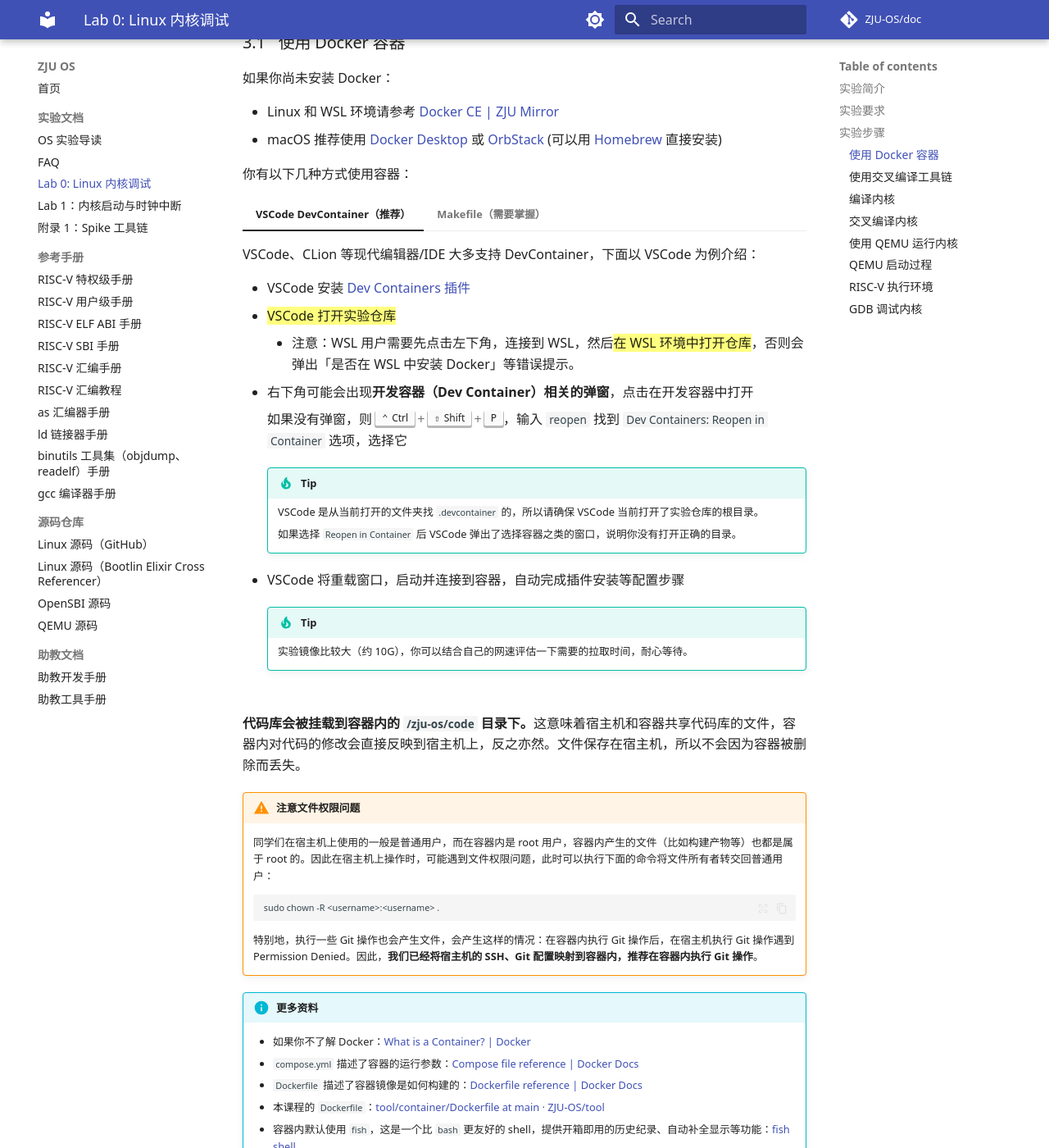
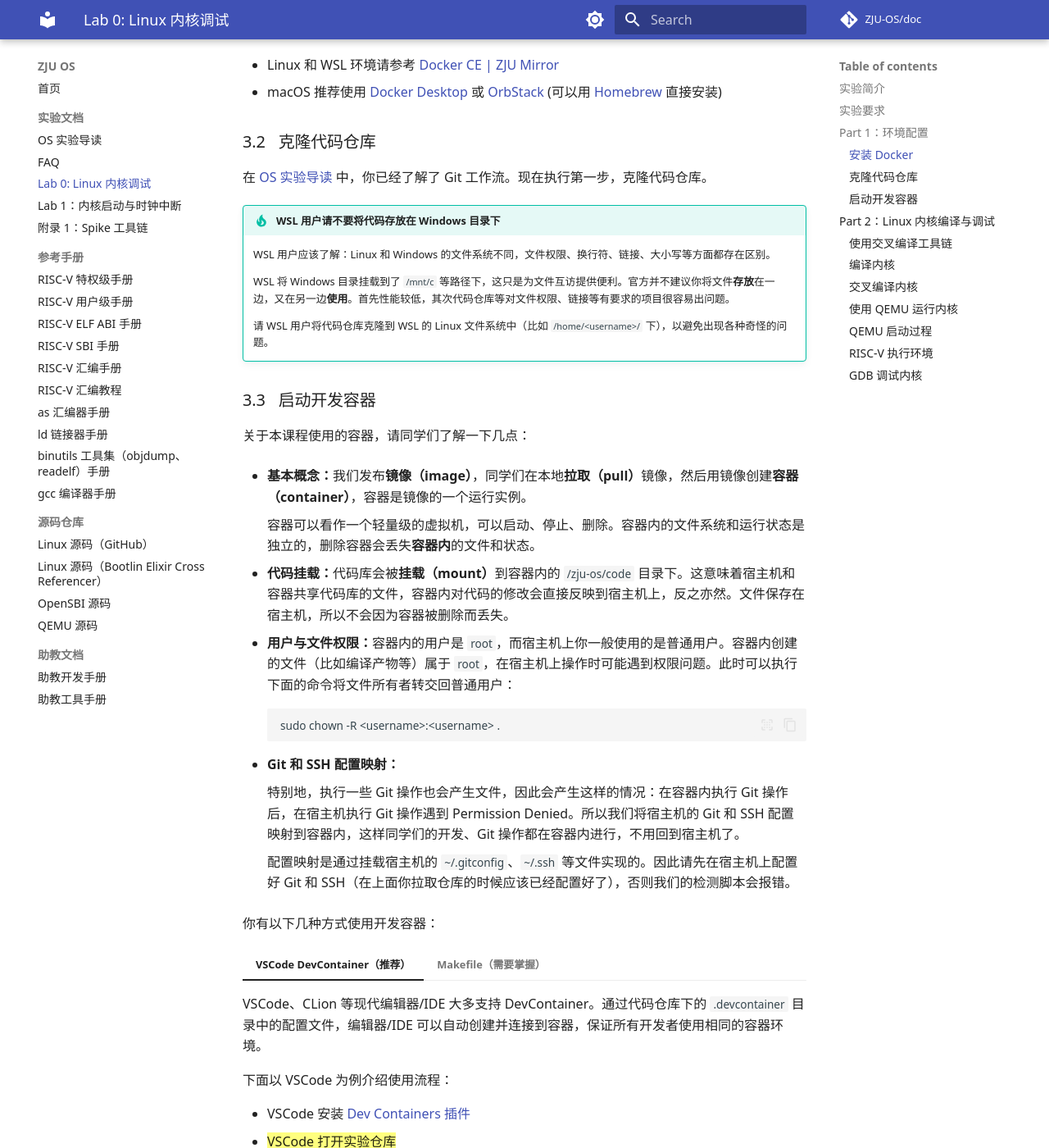
Before and after one commit to hharryz/zju-os-doc, an MkDocs documentation site: the page built from docs/lab0.md, in a window 1280 px wide and 1400 px high, scrolled down 1312 px. Shown: the whole window at 82% size. Built offline with MkDocs 1.6.1 and Material for MkDocs 9.7.7, drawn with Linux system fonts in a browser that asks for light colours; comment, search, counter and statistics services are not loaded; some of the changed text lies outside the part shown.

Commit message:
lab0: rearrange part

````diff
--- a/docs/lab0.md
+++ b/docs/lab0.md
@@ -29,26 +29,58 @@
 
     本文档中标记为考点的方块是希望同学们能掌握的知识点，会在验收时提问。
 
-## 实验步骤
+## Part 1：环境配置
 
-在 [OS 实验导读](intro.md) 中，你应该已经把仓库克隆到本地了。
-
-### 使用 Docker 容器
+### 安装 Docker
 
 如果你尚未安装 Docker：
 
 - Linux 和 WSL 环境请参考 [Docker CE | ZJU Mirror](https://mirrors.zju.edu.cn/docs/docker-ce/)
 - macOS 推荐使用 [Docker Desktop](https://docs.docker.com/desktop/setup/install/mac-install/) 或 [OrbStack](https://orbstack.dev/download) (可以用 [Homebrew](https://formulae.brew.sh/formula/docker) 直接安装)
 
-你有以下几种方式使用容器：
+### 克隆代码仓库
+
+在 [OS 实验导读](intro.md) 中，你已经了解了 Git 工作流。现在执行第一步，克隆代码仓库。
+
+!!! tip "WSL 用户请不要将代码存放在 Windows 目录下"
+
+    WSL 用户应该了解：Linux 和 Windows 的文件系统不同，文件权限、换行符、链接、大小写等方面都存在区别。
+
+    WSL 将 Windows 目录挂载到了 `/mnt/c` 等路径下，这只是为文件互访提供便利。官方并不建议你将文件**存放**在一边，又在另一边**使用**。首先性能较低，其次代码仓库等对文件权限、链接等有要求的项目很容易出问题。
+
+    请 WSL 用户将代码仓库克隆到 WSL 的 Linux 文件系统中（比如 `/home/<username>/` 下），以避免出现各种奇怪的问题。
+
+### 启动开发容器
+
+关于本课程使用的容器，请同学们了解一下几点：
+
+- **基本概念：**我们发布**镜像（image）**，同学们在本地**拉取（pull）**镜像，然后用镜像创建**容器（container）**，容器是镜像的一个运行实例。
+
+    容器可以看作一个轻量级的虚拟机，可以启动、停止、删除。容器内的文件系统和运行状态是独立的，删除容器会丢失**容器内**的文件和状态。
+
+- **代码挂载：**代码库会被**挂载（mount）**到容器内的 `/zju-os/code` 目录下。这意味着宿主机和容器共享代码库的文件，容器内对代码的修改会直接反映到宿主机上，反之亦然。文件保存在宿主机，所以不会因为容器被删除而丢失。
+- **用户与文件权限：**容器内的用户是 `root`，而宿主机上你一般使用的是普通用户。容器内创建的文件（比如编译产物等）属于 `root`，在宿主机上操作时可能遇到权限问题。此时可以执行下面的命令将文件所有者转交回普通用户：
+
+    ```shell
+    sudo chown -R <username>:<username> .
+    ```
+
+- **Git 和 SSH 配置映射：**
+
+    特别地，执行一些 Git 操作也会产生文件，因此会产生这样的情况：在容器内执行 Git 操作后，在宿主机执行 Git 操作遇到 Permission Denied。所以我们将宿主机的 Git 和 SSH 配置映射到容器内，这样同学们的开发、Git 操作都在容器内进行，不用回到宿主机了。
+
+    配置映射是通过挂载宿主机的 `~/.gitconfig`、`~/.ssh` 等文件实现的。因此请先在宿主机上配置好 Git 和 SSH（在上面你拉取仓库的时候应该已经配置好了），否则我们的检测脚本会报错。
+
+你有以下几种方式使用开发容器：
 
 === "VSCode DevContainer（推荐）"
 
-    VSCode、CLion 等现代编辑器/IDE 大多支持 DevContainer，下面以 VSCode 为例介绍：
+    VSCode、CLion 等现代编辑器/IDE 大多支持 DevContainer。通过代码仓库下的 `.devcontainer` 目录中的配置文件，编辑器/IDE 可以自动创建并连接到容器，保证所有开发者使用相同的容器环境。
+
+    下面以 VSCode 为例介绍使用流程：
 
     - VSCode 安装 [Dev Containers 插件](https://marketplace.visualstudio.com/items?itemName=ms-vscode-remote.remote-containers)
     - {==VSCode 打开实验仓库==}
-        - 注意：WSL 用户需要先点击左下角，连接到 WSL，然后{==在 WSL 环境中打开仓库==}，否则会弹出「是否在 WSL 中安装 Docker」等错误提示。
     - 右下角可能会出现**开发容器（Dev Container）相关的弹窗**，点击在开发容器中打开
 
         如果没有弹窗，则 ++ctrl+shift+p++，输入 `reopen` 找到 `Dev Containers: Reopen in Container` 选项，选择它
@@ -64,6 +96,8 @@
         !!! tip
 
             实验镜像比较大（约 10G），你可以结合自己的网速评估一下需要的拉取时间，耐心等待。
+
+            右下角应该会有弹窗表示开发容器正在启动，你可以点击查看日志了解启动进度。
 
 === "Makefile（需要掌握）"
 
@@ -97,18 +131,6 @@
 
         将 Docker 命令封装为 Makefile 目标仅仅是为了让常用操作更简便，不用打一长串命令。建议你自行学习 Makefile 中的命令含义，以便日后遇到问题时知道该怎么做。
 
-**代码库会被挂载到容器内的 `/zju-os/code` 目录下。**这意味着宿主机和容器共享代码库的文件，容器内对代码的修改会直接反映到宿主机上，反之亦然。文件保存在宿主机，所以不会因为容器被删除而丢失。
-
-!!! warning "注意文件权限问题"
-
-    同学们在宿主机上使用的一般是普通用户，而在容器内是 root 用户，容器内产生的文件（比如构建产物等）也都是属于 root 的。因此在宿主机上操作时，可能遇到文件权限问题，此时可以执行下面的命令将文件所有者转交回普通用户：
-
-    ```shell
-    sudo chown -R <username>:<username> .
-    ```
-
-    特别地，执行一些 Git 操作也会产生文件，会产生这样的情况：在容器内执行 Git 操作后，在宿主机执行 Git 操作遇到 Permission Denied。因此，**我们已经将宿主机的 SSH、Git 配置映射到容器内，推荐在容器内执行 Git 操作**。
-
 !!! info "更多资料"
 
     - 如果你不了解 Docker：[What is a Container? | Docker](https://www.docker.com/resources/what-container)
@@ -116,6 +138,8 @@
     - `Dockerfile` 描述了容器镜像是如何构建的：[Dockerfile reference | Docker Docs](https://docs.docker.com/reference/dockerfile/)
     - 本课程的 `Dockerfile`：[tool/container/Dockerfile at main · ZJU-OS/tool](https://github.com/ZJU-OS/tool/blob/main/container/Dockerfile)
     - 容器内默认使用 `fish`，这是一个比 `bash` 更友好的 shell，提供开箱即用的历史纪录、自动补全显示等功能：[fish shell](https://fishshell.com/)
+
+## Part 2：Linux 内核编译与调试
 
 ### 使用交叉编译工具链
 
@@ -357,13 +381,16 @@ Domain0 Next Mode           : S-mode
 
 ### RISC-V 执行环境
 
-请打开 Volume I: Unprivileged ISA Specification，阅读：
+请打开 RISC-V 非特权级手册，阅读：
 
-- （1 页）1.2. RISC-V Software Execution Environments and Harts
+- [1.2. RISC-V Software Execution Environments and Harts](spec/riscv-unprivileged.html#_risc_v_software_execution_environments_and_harts)
 
-我们希望你阅读后理解下列概念：
+你应该理解下列概念：
 
 - **Hart（hardware thread）**是抽象的执行资源，独立获取和执行指令。
+
+    因为有 Hart 这一层抽象，操作系统看到的情况也有可能与真实的硬件不同。比如，即使 CPU 只有单个物理核心，OpenSBI 这样的 SEE 也可以通过时间复用的方式，向上层提供多个 Hart。
+
 - **RISC-V 执行环境接口（Execution Environment Interface, EEI）**
     - 描述程序运行的环境，包括：程序初始状态、异常、中断及环境调用的处理方式
     - **例子：**Linux ABI、RISC-V Supervisor Binary Interface (SBI)
@@ -379,7 +406,7 @@ Domain0 Next Mode           : S-mode
 - OpenSBI 作为固件，实现 SBI，提供 SEE
 - Linux 作为操作系统，实现 Linux ABI，提供 AEE
 
-这些概念奠定了后续实验的基础，请务必理解。
+这些抽象层次奠定了后续实验的整体框架，请务必理解。
 
 !!! question "考点"
 
````
Also changed, not shown: docs/faq.md (+1 -1 lines).
